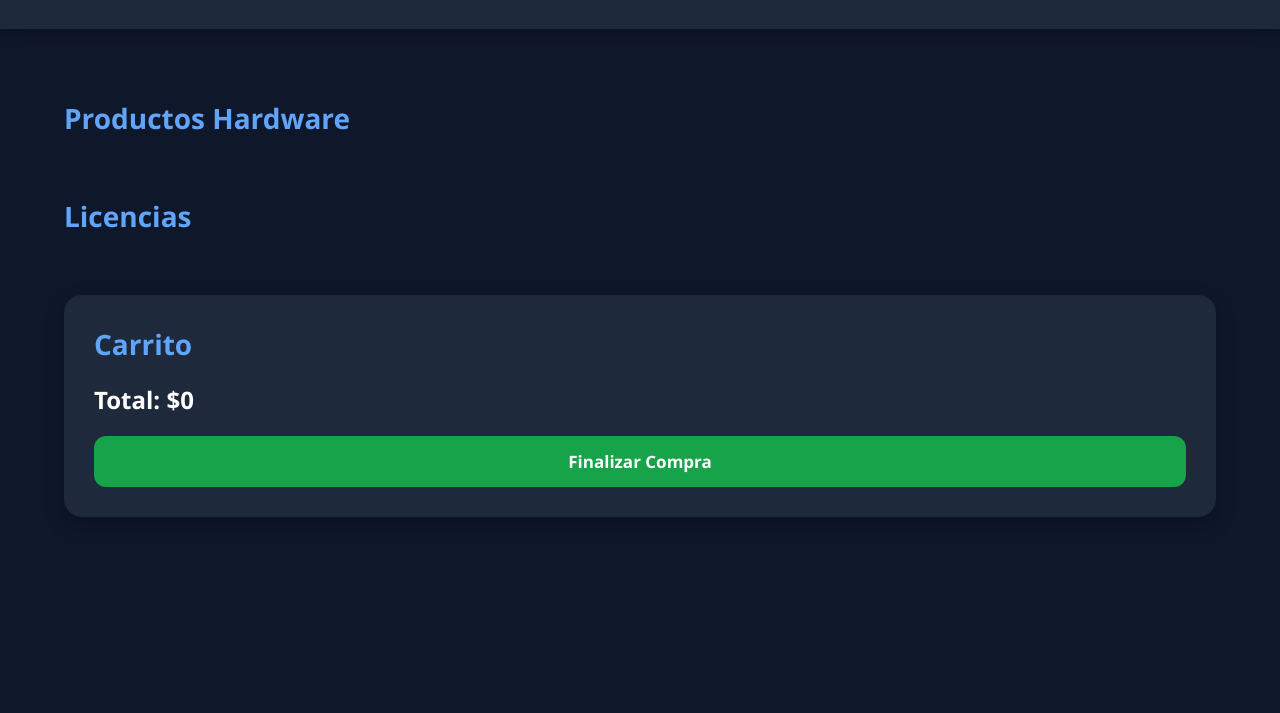
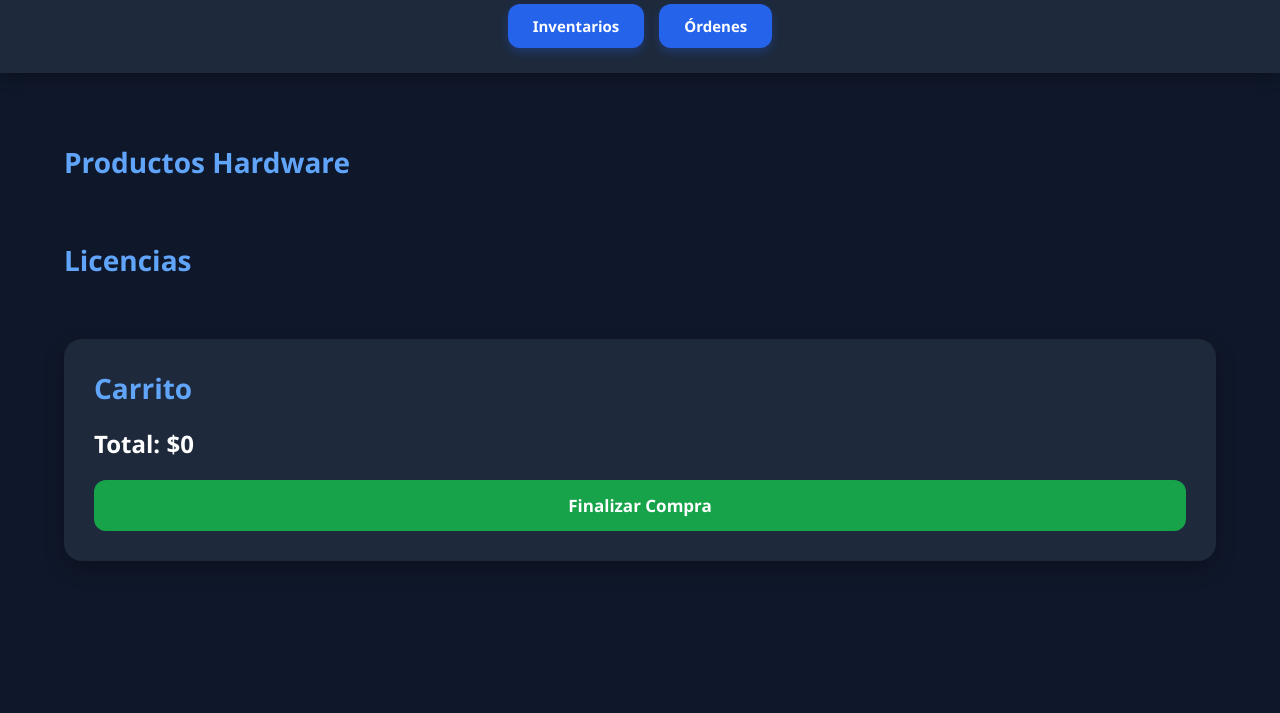
Before and after one commit to RickyCorCam/TECHCORE, a plain HTML site: page menus/index.html in a window 1280 px wide. Shown: the part 87-800 px from the top of the page. Drawn offline with Linux system fonts and the light colour scheme; no server answers.

Commit message:
arreglo boton

```diff
--- a/menus/index.html
+++ b/menus/index.html
@@ -4,12 +4,28 @@
     <meta charset="UTF-8">
     <meta name="viewport" content="width=device-width, initial-scale=1.0">
     <title>Tienda TI</title>
+
     <link rel="stylesheet" href="styles.css">
 </head>
 <body>
 
     <header>
+
         <h1>Tienda de Hardware y Licencias</h1>
+
+        <!-- MENU -->
+        <nav class="menu">
+
+            <button onclick="abrirInventarios()">
+                Inventarios
+            </button>
+
+            <button onclick="abrirOrdenes()">
+                Órdenes
+            </button>
+
+        </nav>
+
     </header>
 
     <main>
@@ -17,26 +33,36 @@
         <!-- PRODUCTOS HARDWARE -->
         <section>
             <h2>Productos Hardware</h2>
-            <div id="hardware-container" class="productos"></div>
+
+            <div id="hardware-container" class="productos">
+
+            </div>
         </section>
 
         <!-- PRODUCTOS LICENCIAS -->
         <section>
             <h2>Licencias</h2>
-            <div id="licencias-container" class="productos"></div>
+
+            <div id="licencias-container" class="productos">
+
+            </div>
         </section>
 
         <!-- CARRITO -->
         <section class="carrito">
+
             <h2>Carrito</h2>
 
             <ul id="lista-carrito"></ul>
 
-            <h3>Total: $<span id="total">0</span></h3>
+            <h3>
+                Total: $<span id="total">0</span>
+            </h3>
 
             <button id="btn-comprar">
                 Finalizar Compra
             </button>
+
         </section>
 
     </main>
```
Also changed, not shown: menus/inventarios.html (line endings or trailing spaces).
